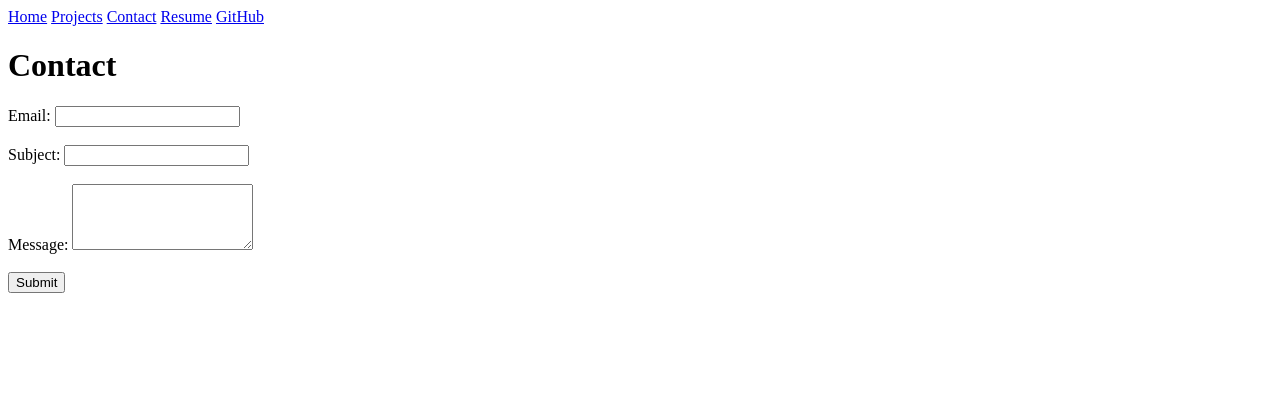
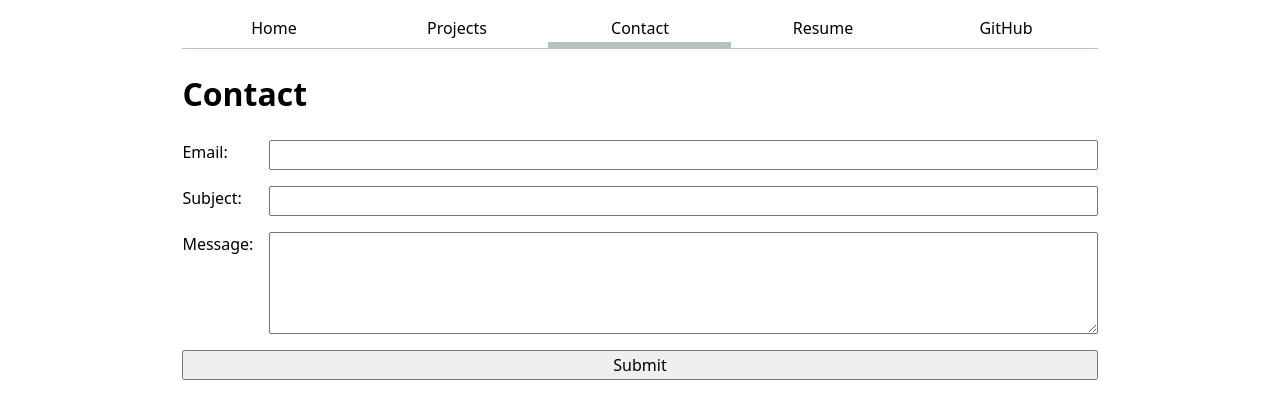
Before and after one commit to rgaddi02/portfolio, a plain HTML site: page contact/index.html in a window 1280 px wide. Drawn offline with Linux system fonts and the light colour scheme.

Commit message:
contact subgrid

```diff
--- a/contact/index.html
+++ b/contact/index.html
@@ -4,12 +4,13 @@
     <meta charset="UTF-8">
     <meta name="viewport" content="width=device-width, initial-scale=1.0">
     <title>Document</title>
+    <link rel="stylesheet" href="../style.css">
 </head>
 <body>
     <nav>
         <a href="../index.html">Home</a>
         <a href="../projects/index.html">Projects</a>
-        <a href="../contact/index.html">Contact</a>
+        <a href="../contact/index.html" class="current">Contact</a>
         <a href="../resume/index.html">Resume</a>
         <a href="https://github.com/rgaddi02" target="_blank">GitHub</a>
     </nav>
@@ -20,17 +21,14 @@
         <label>Email:
           <input type="email" name="email" required>
         </label>
-        <br><br>
 
         <label>Subject:
           <input name="subject" required>
         </label>
-        <br><br>
 
         <label>Message:
           <textarea name="body" rows="4" required></textarea>
         </label>
-        <br><br>
 
         <button>Submit</button>
 
--- a/style.css
+++ b/style.css
@@ -38,3 +38,23 @@ nav a:hover{
     padding-bottom: 0.1em;
     background-color: oklch(from var(--color-accent) 95% 5% h);
 }
+
+input, textarea, button{
+    font: inherit;
+}
+
+form {
+    display: grid;
+    grid-template-columns: auto 1fr;
+    gap: 1em;
+}
+
+form label {
+    display: grid;
+    grid-template-columns: subgrid;
+    grid-column: 1 / -1;
+}
+
+form button {
+    grid-column: 1 / -1;
+}
```
Also changed, not shown: projects/index.html (+2 -1 lines), resume/index.html (+2 -1 lines), 1 other file.
